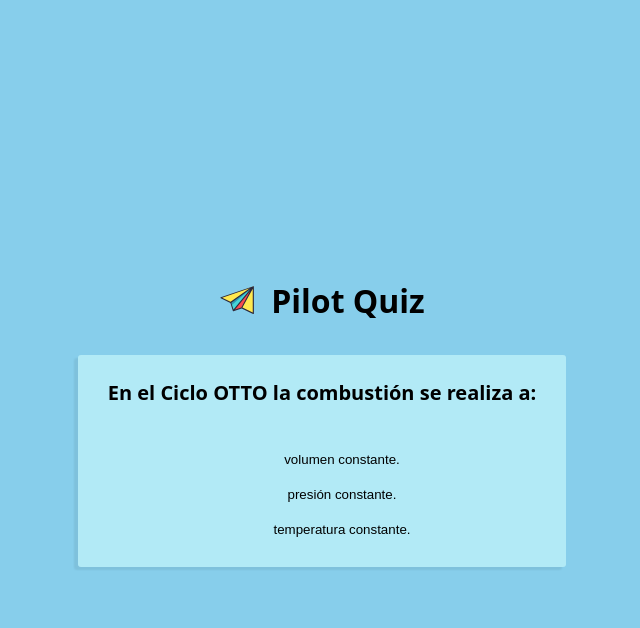
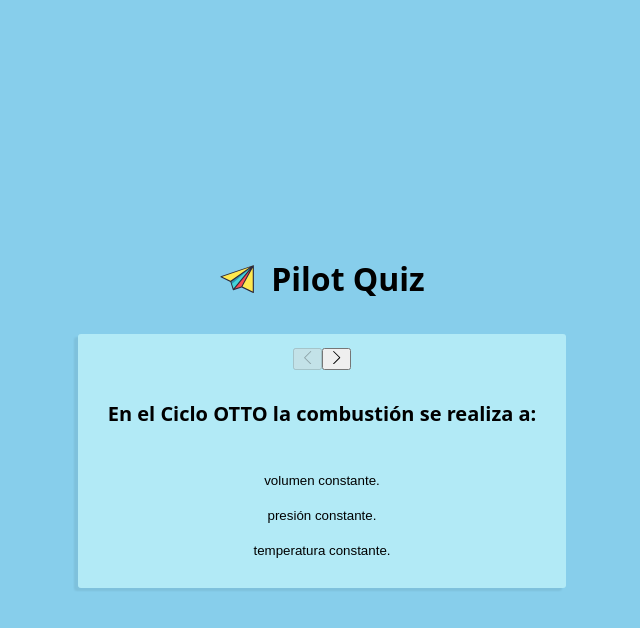
Before and after one commit to gusalfonso/pilot-quiz, a React (Vite) app: page / in a window 1280 px wide. Both pictures are taken after a click on the button "¡Empezar!". Shown: the top 628 px of the page, without its empty margins (318-958 px from the left). Built offline with nearby package versions, Linux system fonts and the light colour scheme.

Commit message:
PreviousNext Button

```diff
--- a/package.json
+++ b/package.json
@@ -16,6 +16,7 @@
     "canvas-confetti": "1.9.3",
     "react": "^18.3.1",
     "react-dom": "^18.3.1",
+    "react-icons": "^5.2.1",
     "zustand": "4.5.4"
   },
   "devDependencies": {
--- a/src/App.css
+++ b/src/App.css
@@ -5,6 +5,15 @@ main {
     align-items: center;
     gap: 12px;
 }
+
+.navigation-bar {
+    display: flex;
+    justify-content: center;
+    align-items: center;
+    padding: 10px 8px;
+    background-color: transparent;
+}
+
 
 .title {
     display: flex;
@@ -52,7 +61,7 @@ img {
 
 ul {
     list-style-type: none;
-    /* padding: 0; */
+    padding: 0;
 }
 
 .answer-button {
--- a/src/Game.tsx
+++ b/src/Game.tsx
@@ -1,6 +1,8 @@
+import { IconBase } from "react-icons";
 import { useQuestionStore } from "./store/questions";
 import { Question as QuestionType } from "./types";
-import confetti from 'canvas-confetti'
+import { SlArrowLeft, SlArrowRight } from "react-icons/sl";
+
 
 const getBackgroundColor = (info: QuestionType, answer?:string) => {
   const { userSelectedAnswer, correct } = info;
@@ -52,6 +54,16 @@ export const Game = () => {
 
   return (
     <>
+    <nav className="navigation-bar">
+      <button onClick={goPreviousQuestion} disabled={currentQuestion === 0}>
+        <SlArrowLeft/>
+      </button>
+
+      <button onClick={goNextQuestion} disabled={currentQuestion === questions.length-1}>
+        <SlArrowRight/>
+      </button>
+    </nav>
+
       <Question info={questionInfo} />
     </>
   );
```
Also changed, not shown: 1 other file (tests, documents, lock files or other folders).
